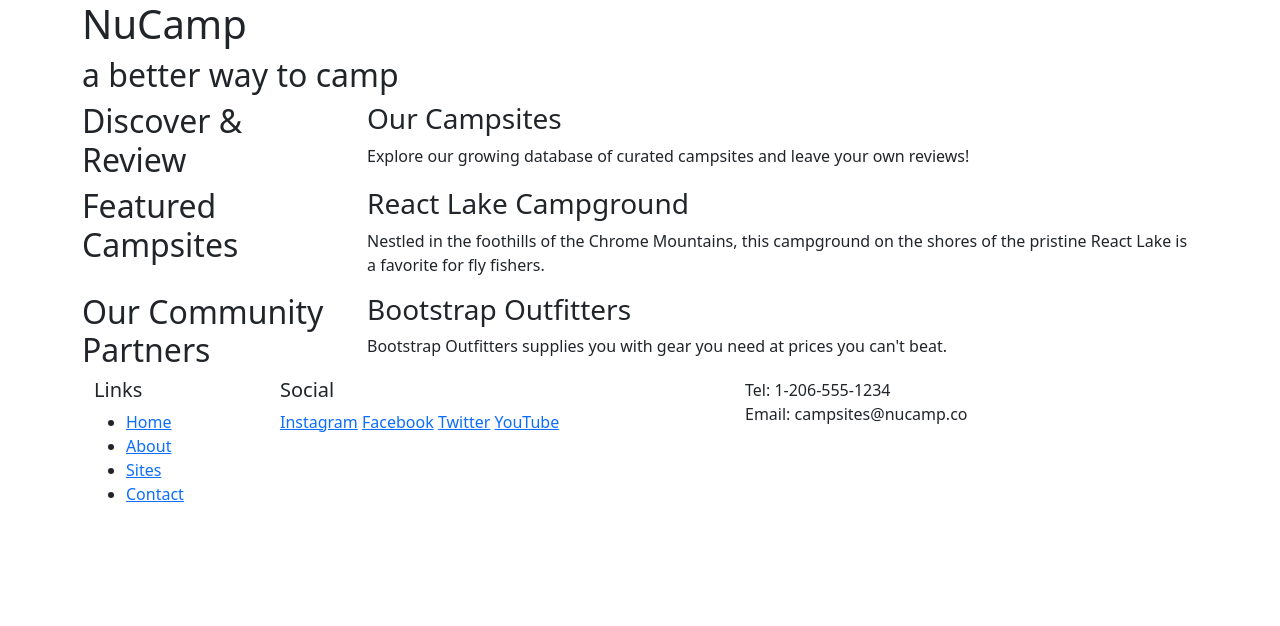
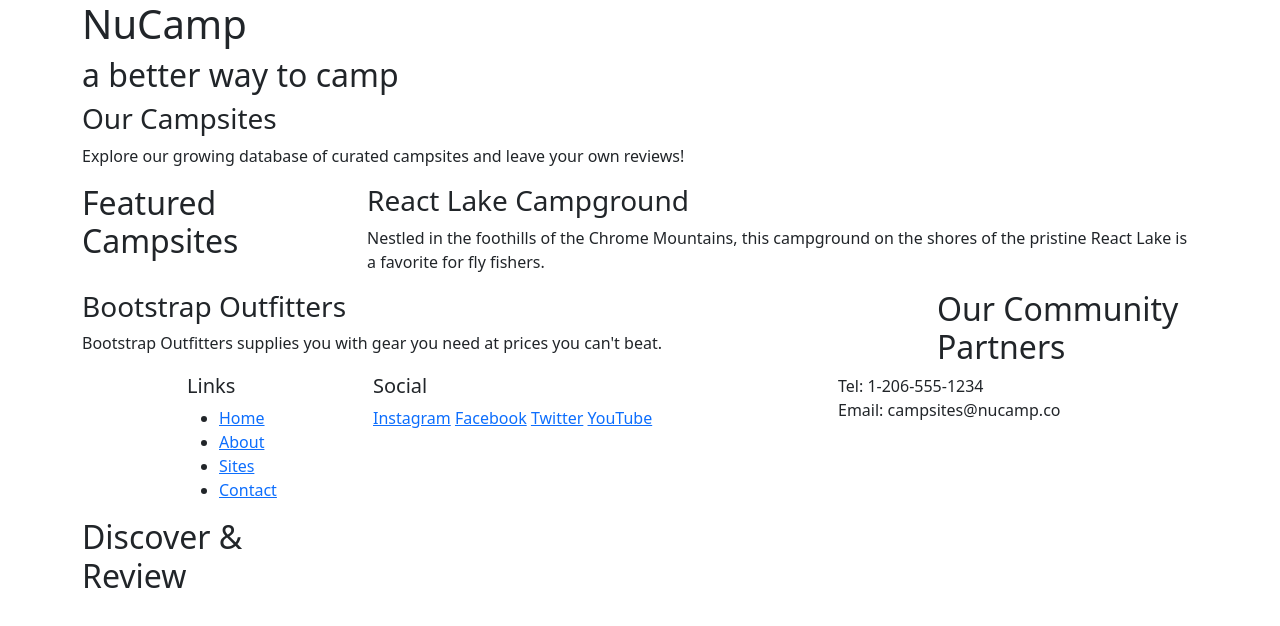
Before and after one commit to Jackiefalcone/Nucampsite, a website: page index.html in a window 1280 px wide. Drawn offline with nearby package versions, Linux system fonts and the light colour scheme.

Commit message:
order was added to responsive column size and jumbotron was added to header

```diff
--- a/index.html
+++ b/index.html
@@ -15,7 +15,7 @@
   </head>
 
   <body>
-    <header>
+    <header class="jumbotron">
       <div class="container">
         <div class="row">
           <div class="col">
@@ -28,7 +28,7 @@
 
     <div class="container">
       <div class="row">
-        <div class="col-sm-4 col-md-3">
+        <div class="col-sm-4 order-sm-last col-md-3">
           <h2>Discover & Review</h2>
         </div>
         <div class="col">
@@ -56,7 +56,7 @@
 
         <div>
           <div class="row">
-            <div class="col-sm-4 col-md-3">
+            <div class="col-sm-4 order-sm-last col-md-3">
           <h2>Our Community Partners</h2>
             </div>
             <div class="col">
@@ -72,7 +72,7 @@
     <footer>
       <div class="container">
         <div class="row">
-          <div class="col-4 col-sm-2">
+          <div class="col-4 col-sm-2 offset-1">
             <h5>Links</h5>
             <ul>
               <li><a href="#">Home</a></li>
```
